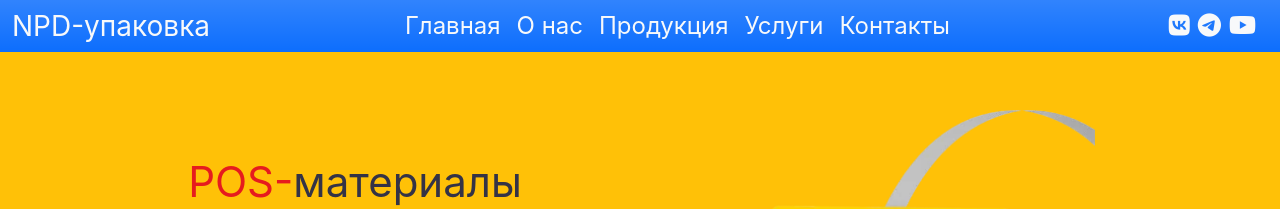
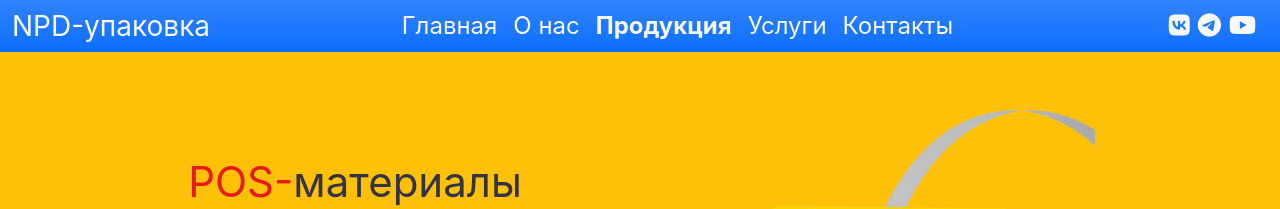
Before and after one commit to VladimirIvancha/com-react-npd-upakovka, a React (Create React App) app: page /products in a window 1280 px wide. Shown: the top 209 px of the page. Built offline with nearby package versions, Linux system fonts and the light colour scheme.

Commit message:
feat: fix homepage load, add close toggler on click link

```diff
--- a/package.json
+++ b/package.json
@@ -1,6 +1,6 @@
 {
   "name": "com-react-npd-upakovka",
-  "homepage": "http://vladimirivancha.github.io/com-react-npd-upakovka",
+  "homepage": "https://vladimirivancha.github.io/com-react-npd-upakovka/",
   "version": "0.1.0",
   "private": true,
   "dependencies": {
--- a/src/components/App/App.jsx
+++ b/src/components/App/App.jsx
@@ -1,10 +1,10 @@
 import React from "react";
-import { Route, Routes } from "react-router-dom";
+import { Navigate, Route, Routes } from "react-router-dom";
 import Layout from "../Layout/Layout";
 import Home from "../Home/Home";
 import About from "../About/About";
 import Products from "../Products/Products";
-import NoMatch from "../NoMatch/NoMatch";
+// import NoMatch from "../NoMatch/NoMatch";
 import Services from "../Services/Services";
 import Contacts from "../Contacts/Contacts";
 
@@ -18,7 +18,7 @@ function App() {
           <Route path="products" element={<Products />} />
           <Route path="services" element={<Services />} />
           <Route path="contacts" element={<Contacts />} />
-          <Route path="*" element={<NoMatch />} />
+          <Route path="*" element={<Navigate to="/" replace />} />
         </Route>
       </Routes>
     </div>
--- a/src/components/NavBarStickyTop/NavBarStickyTop.jsx
+++ b/src/components/NavBarStickyTop/NavBarStickyTop.jsx
@@ -1,12 +1,21 @@
-import React from 'react'
+import React, { useState } from 'react'
 import { navBarStickyTopItemsInitialData } from '../../utils/initialData';
 import NavBarStickyTopItem from './NavBarStickyTopItem/NavBarStickyTopItem';
 
 function NavBarStickyTop() {
+
+  const [isOpen, setOpen] = useState(false)
+
+  const navbarClass = `collapse navbar-collapse ${isOpen && "show"}`
+
+  function handleTogglerClick() {
+    setOpen(!isOpen);
+  }
+
   return (
     <nav className="navbar navbar-expand-lg bg-body-tertiary fixed-top bg-primary py-0">
       <div className="container-fluid bg-primary bg-gradient">
-        <a className="nav-link active text-light fs-3" href="#">
+        <a className="nav-link text-light fs-3" href="/">
           NPD-упаковка
         </a>
         <button
@@ -17,13 +26,14 @@ function NavBarStickyTop() {
           aria-controls="navbarTogglerDemo02"
           aria-expanded="false"
           aria-label="Toggle navigation"
+          onClick={handleTogglerClick}
         >
           <i className="fa-solid fa-bars"></i>
         </button>
-        <div className="collapse navbar-collapse" id="navbarTogglerDemo02">
+        <div className={navbarClass} id="navbarTogglerDemo02">
           <ul className="navbar-nav me-auto mb-2 mb-lg-0 container justify-content-center">
             {navBarStickyTopItemsInitialData.map((item) => (
-              <NavBarStickyTopItem key={item.id} item={item} />
+              <NavBarStickyTopItem key={item.id} item={item} setOpen={setOpen} />
             ))}
           </ul>
           <div className="d-inline-flex p-2">
--- a/src/components/NavBarStickyTop/NavBarStickyTop.scss
+++ b/src/components/NavBarStickyTop/NavBarStickyTop.scss
@@ -1,3 +1,9 @@
 .navbar-toggler:focus {
     box-shadow: none;
 }
+
+.navbar {
+    & .active {
+        font-weight: bold;
+    }
+}
--- a/src/components/NavBarStickyTop/NavBarStickyTopItem/NavBarStickyTopItem.jsx
+++ b/src/components/NavBarStickyTop/NavBarStickyTopItem/NavBarStickyTopItem.jsx
@@ -1,16 +1,22 @@
 import React from 'react'
-import { Link } from 'react-router-dom'
+import { NavLink } from 'react-router-dom'
 
-function NavBarStickyTopItem({item}) {
+function NavBarStickyTopItem({ item, setOpen }) {
+
+  function handleNavbarClose() {
+    setOpen(false);
+  }
+
   return (
     <li className="nav-item">
-      <Link
-        className="nav-link active text-light fs-4"
+      <NavLink
+        className="nav-link text-light fs-4"
         aria-current="page"
         to={item.link}
+        onClick={handleNavbarClose}
       >
         {item.title}
-      </Link>
+      </NavLink>
     </li>
   )
 }
--- a/src/index.js
+++ b/src/index.js
@@ -1,15 +1,17 @@
 import React from "react";
 import ReactDOM from "react-dom/client";
+import { BrowserRouter } from "react-router-dom";
 
 import "../src/pages/index.css";
 import App from "../src/components/App/App";
-import { BrowserRouter } from "react-router-dom";
+import ScrollToTop from "./utils/ScrollToTop";
 
 const root = ReactDOM.createRoot(document.getElementById("root"));
 
 root.render(
   <React.StrictMode>
     <BrowserRouter>
+      <ScrollToTop />
       <App />
     </BrowserRouter>
   </React.StrictMode>
--- a/src/pages/index.css
+++ b/src/pages/index.css
@@ -31,6 +31,10 @@ code {
 
 .navbar-toggler:focus {
   box-shadow: none;
+}
+
+.navbar .active {
+  font-weight: bold;
 }
 
 .slide_img {
--- /dev/null
+++ b/src/utils/ScrollToTop.jsx
@@ -0,0 +1,14 @@
+import React from 'react'
+import { useEffect } from "react";
+import { useLocation } from "react-router";
+
+const ScrollToTop = (props) => {
+    const location = useLocation();
+    useEffect(() => {
+        window.scrollTo(0, 0);
+    }, [location]);
+
+    return <>{props.children}</>
+};
+
+export default ScrollToTop;
```
Also changed, not shown: 1 other file (tests, documents, lock files or other folders).
